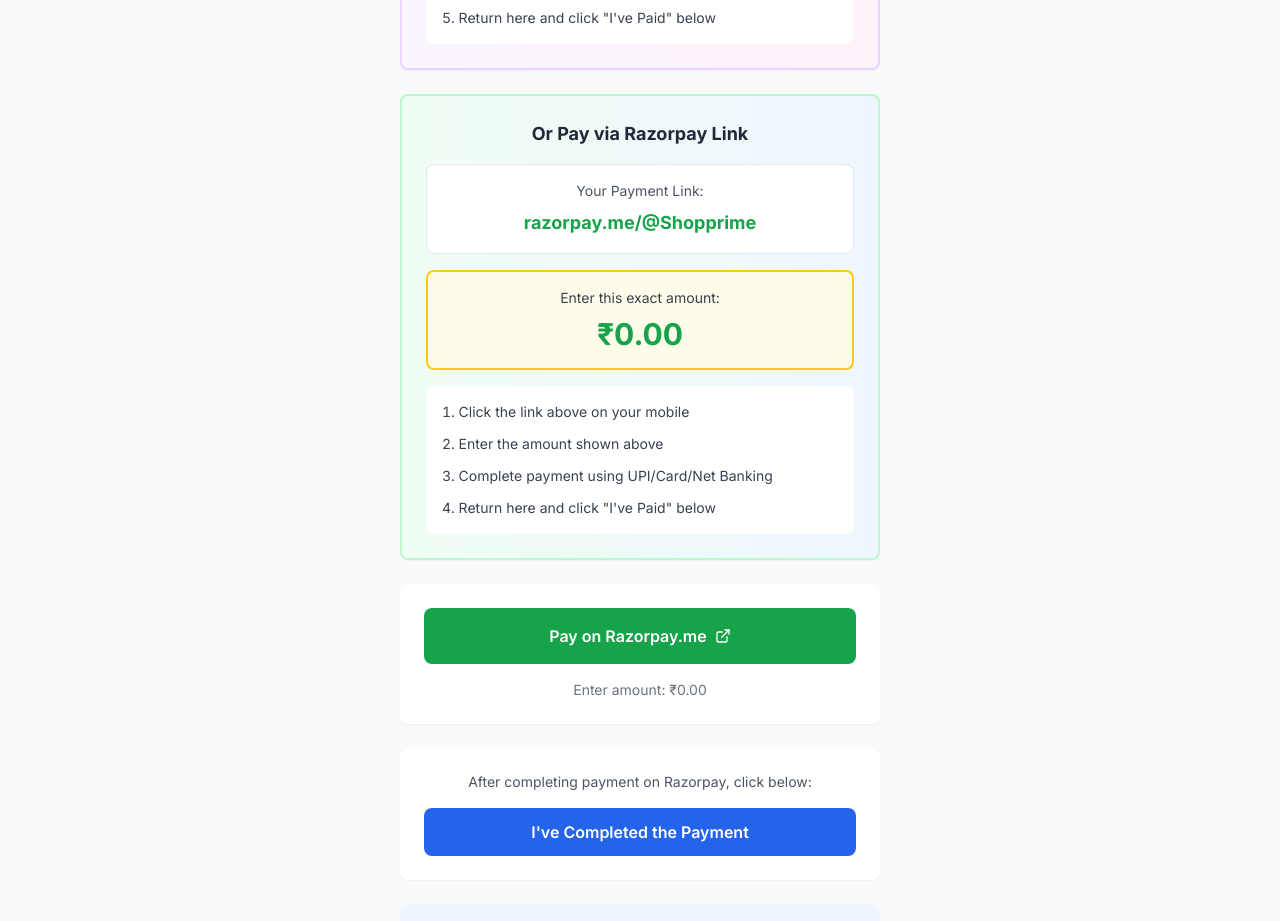
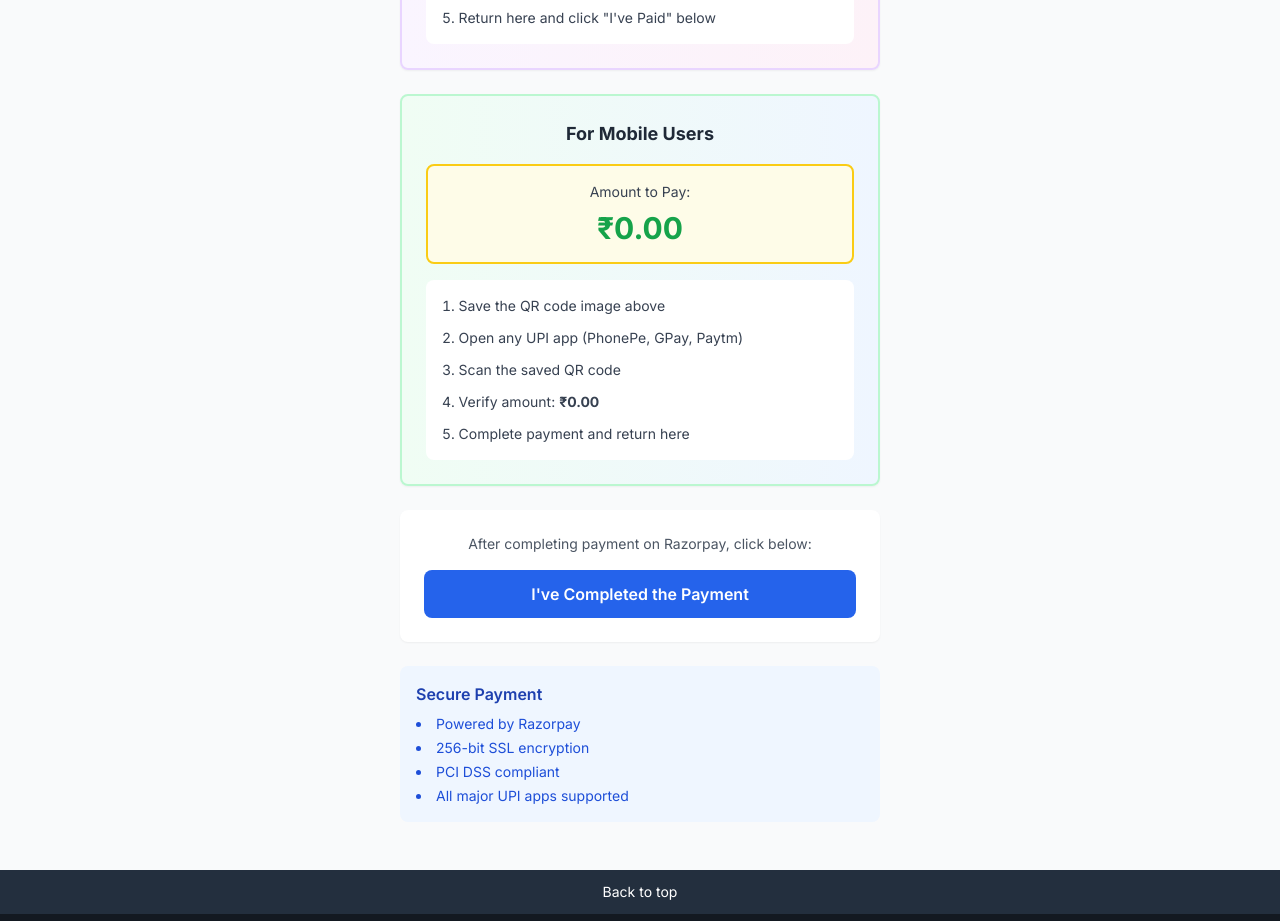
Before and after one commit to saibalajisinghrajput-glitch/shop-prime-, a React (Vite) app in the folder client/: page /upi-payment/1 in a window 1280 px wide. Shown: the part 1140-2061 px from the top of the page. Built offline with nearby package versions, Linux system fonts and the light colour scheme; no server answers.

Commit message:
Remove broken Razorpay.me link, use QR code only

```diff
--- a/client/src/pages/UPIPayment.jsx
+++ b/client/src/pages/UPIPayment.jsx
@@ -128,48 +128,22 @@
           </ol>
         </div>
 
-        {/* Razorpay.me Link - For Mobile Users */}
+        {/* Mobile Users - Alternative */}
         <div className="bg-gradient-to-r from-green-50 to-blue-50 rounded-lg shadow-sm p-6 mb-6 border-2 border-green-200">
-          <h3 className="font-bold text-gray-800 mb-4 text-center text-lg">Or Pay via Razorpay Link</h3>
-
-          <div className="bg-white rounded-lg p-4 mb-4 text-center border border-gray-200">
-            <p className="text-sm text-gray-600 mb-2">Your Payment Link:</p>
-            <a
-              href="https://razorpay.me/@Shopprime"
-              target="_blank"
-              rel="noopener noreferrer"
-              className="text-green-600 font-bold text-lg hover:underline break-all"
-            >
-              razorpay.me/@Shopprime
-            </a>
-          </div>
+          <h3 className="font-bold text-gray-800 mb-4 text-center text-lg">For Mobile Users</h3>
 
           <div className="bg-yellow-50 border-2 border-yellow-400 rounded-lg p-4 mb-4">
-            <p className="text-center text-sm text-gray-700 mb-2">Enter this exact amount:</p>
+            <p className="text-center text-sm text-gray-700 mb-2">Amount to Pay:</p>
             <p className="text-center text-3xl font-bold text-green-600">₹{totalPrice.toFixed(2)}</p>
           </div>
 
           <ol className="text-sm text-gray-700 space-y-3 list-decimal list-inside bg-white rounded-lg p-4">
-            <li>Click the link above on your mobile</li>
-            <li>Enter the amount shown above</li>
-            <li>Complete payment using UPI/Card/Net Banking</li>
-            <li>Return here and click "I've Paid" below</li>
+            <li>Save the QR code image above</li>
+            <li>Open any UPI app (PhonePe, GPay, Paytm)</li>
+            <li>Scan the saved QR code</li>
+            <li>Verify amount: <strong>₹{totalPrice.toFixed(2)}</strong></li>
+            <li>Complete payment and return here</li>
           </ol>
-        </div>
-
-        {/* Pay Now Button */}
-        <div className="bg-white rounded-lg shadow-sm p-6 mb-6">
-          <a
-            href="https://razorpay.me/@Shopprime"
-            target="_blank"
-            rel="noopener noreferrer"
-            className="w-full bg-green-600 text-white py-4 rounded-lg font-semibold hover:bg-green-700 transition-colors flex items-center justify-center gap-2 block text-center"
-          >
-            Pay on Razorpay.me <FiExternalLink />
-          </a>
-          <p className="text-center text-sm text-gray-500 mt-4">
-            Enter amount: ₹{totalPrice.toFixed(2)}
-          </p>
         </div>
 
         {/* Confirm Payment Button */}
```
